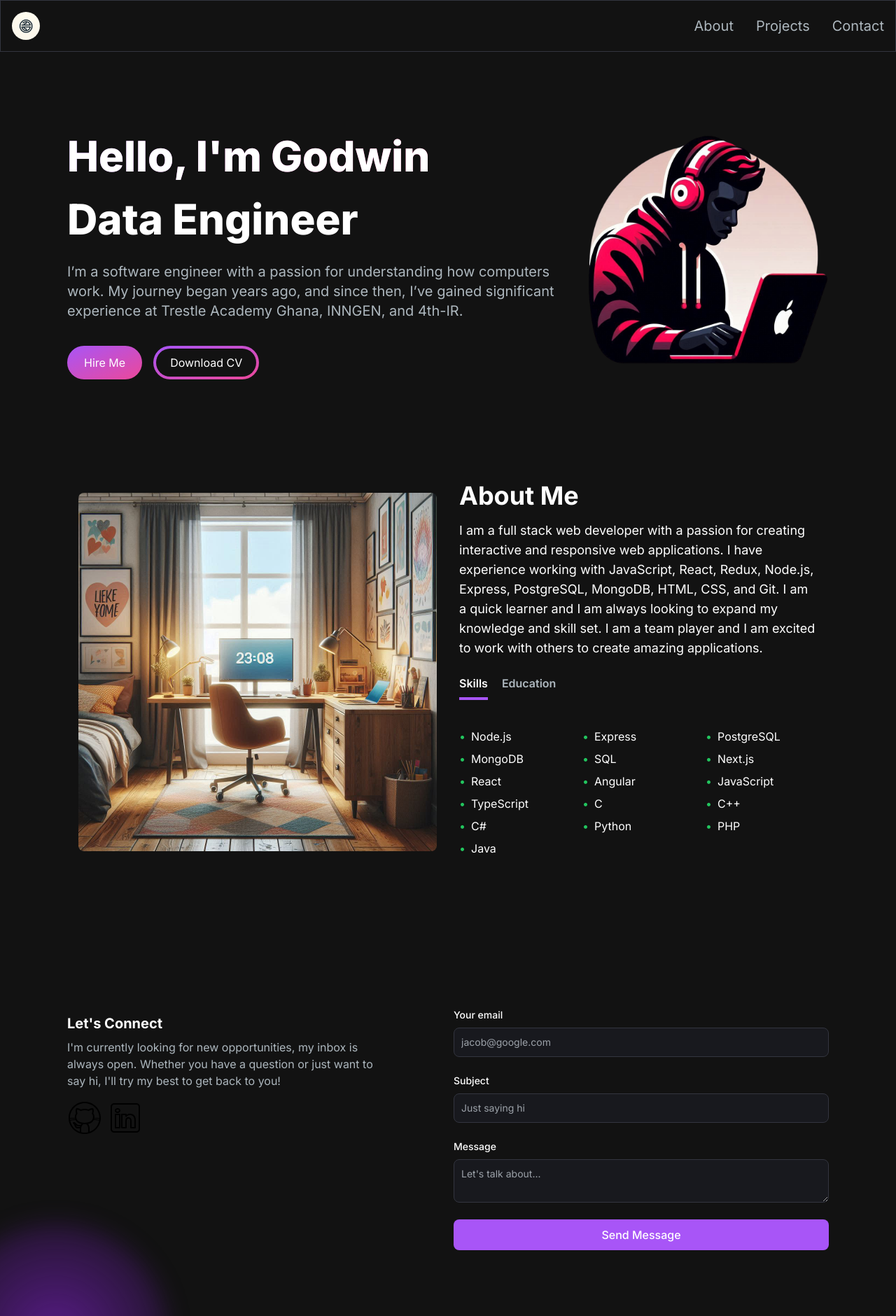
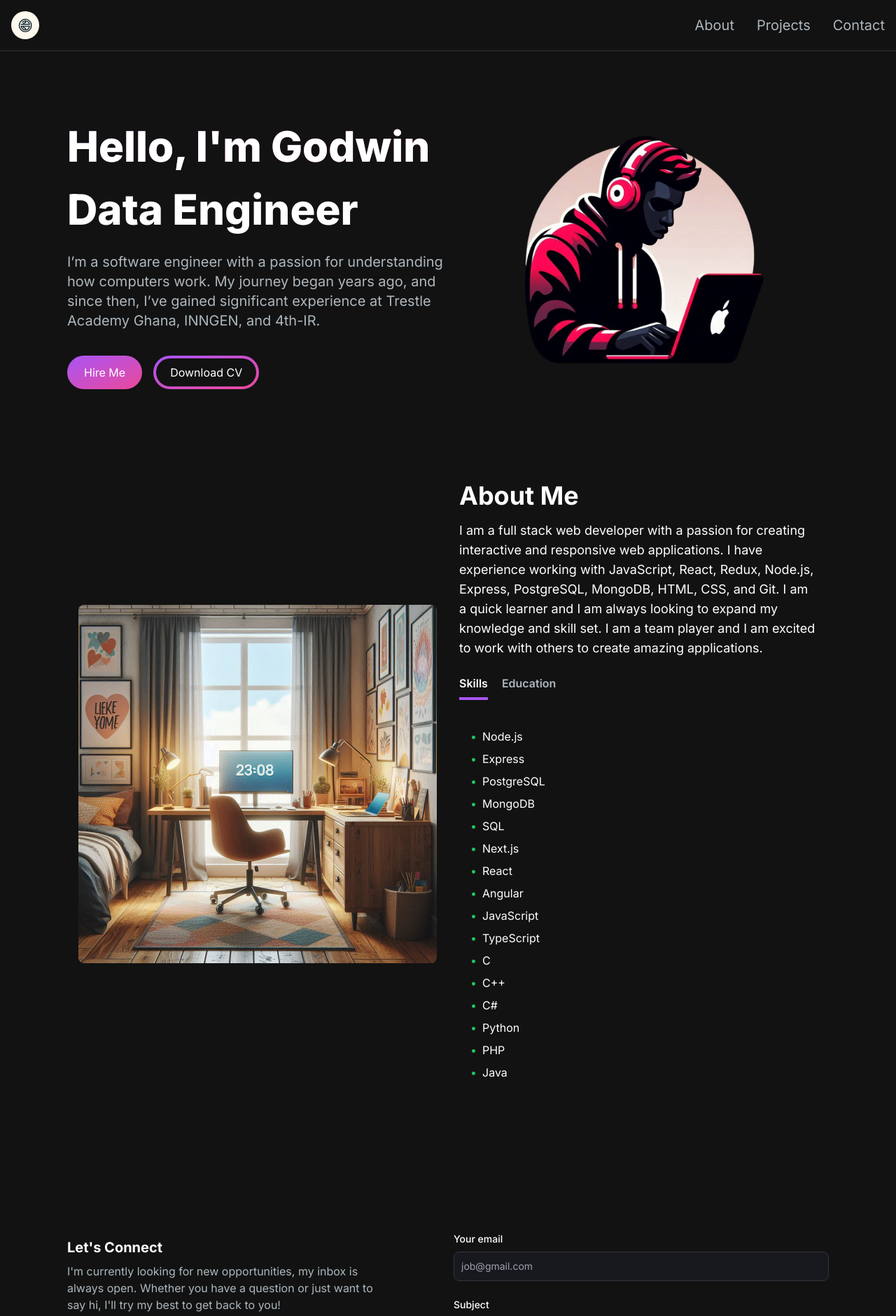
Before and after one commit to sage9705/portfolio, a Next.js app: page / in a window 1280 px wide. Shown: the top 1880 px of the page at 70% size. Built offline with nearby package versions, Linux system fonts and the light colour scheme.

Commit message:
minor updates

```diff
--- a/src/app/components/aboutsection.jsx
+++ b/src/app/components/aboutsection.jsx
@@ -40,13 +40,13 @@ const AboutSection = () => {
 
   const renderContent = (content) => {
     if (content.length === 0) {
-      return null; // Return null if content array is empty
+      return null;
     }
 
     return (
-      <ul className={tab === 'skills' ? "flex flex-wrap -mx-2" : "pl-6"}>
+      <ul className={tab === 'skills' ? "flex flex-wrap mx-2" : "pl-6"}>
         {content.map((item, index) => (
-          <li key={index} className={tab === 'skills' ? "px-2 w-full sm:w-1/2 md:w-1/3 mb-2" : "mb-2"}>
+          <li key={index} className={tab === 'skills' ? "px-2 w-full sm:w-1/2 md:w-2/3 mb-2" : "mb-2"}>
             <span className="flex items-center">
               <span className="mr-2 text-green-500">&#8226;</span>
               {item}
@@ -60,8 +60,8 @@ const AboutSection = () => {
   return (
     <section className="text-white" id="about">
       <div className="container mx-auto px-4 py-8 sm:py-16">
-        <div className="grid grid-cols-1 md:grid-cols-2 gap-8 items-center">
-          <div className="w-full h-auto aspect-square relative">
+        <div className="flex flex-col md:flex-row gap-8 items-center">
+          <div className="w-full md:w-1/2 h-auto aspect-square relative">
             <Image
               src="/images/about-image.jpg"
               layout="fill"
@@ -70,7 +70,7 @@ const AboutSection = () => {
               className="rounded-lg"
             />
           </div>
-          <div className="flex flex-col h-full">
+          <div className="flex flex-col h-full md:w-1/2">
             <h2 className="text-3xl sm:text-4xl font-bold mb-4">About Me</h2>
             <p className="text-base sm:text-lg mb-6">
               I am a full stack web developer with a passion for creating
--- a/src/app/components/emailsection.jsx
+++ b/src/app/components/emailsection.jsx
@@ -53,10 +53,10 @@ const EmailSection = () => {
   return (
     <section
       id="contact"
-      className="grid md:grid-cols-2 my-12 md:my-12 py-24 gap-4 relative"
+      className="flex flex-col md:flex-row my-12 md:my-12 py-24 gap-4 relative"
     >
       <div className="bg-[radial-gradient(ellipse_at_center,_var(--tw-gradient-stops))] from-primary-900 to-transparent rounded-full h-80 w-80 z-0 blur-lg absolute top-3/4 -left-4 transform -translate-x-1/2 -translate-1/2"></div>
-      <div className="z-10">
+      <div className="z-10 flex-1">
         <h5 className="text-xl font-bold text-white my-2">
           Let&apos;s Connect
         </h5>
@@ -66,15 +66,20 @@ const EmailSection = () => {
           try my best to get back to you!
         </p>
         <div className="socials flex flex-row gap-2">
-          <Link href="github.com">
-            <Image src={GithubIcon} alt="Github Icon" />
+          <Link href="https://github.com">
+            <Image src={GithubIcon} alt="Github Icon" height={30} width={30} />
           </Link>
-          <Link href="linkedin.com">
-            <Image src={LinkedinIcon} alt="Linkedin Icon" />
+          <Link href="https://linkedin.com">
+            <Image
+              src={LinkedinIcon}
+              alt="Linkedin Icon"
+              height={30}
+              width={30}
+            />
           </Link>
         </div>
       </div>
-      <div>
+      <div className="z-10 flex-1">
         {emailSubmitted ? (
           <p className="text-green-500 text-sm mt-2">
             Email sent successfully!
@@ -94,7 +99,7 @@ const EmailSection = () => {
                 id="email"
                 required
                 className="bg-[#18191E] border border-[#33353F] placeholder-[#9CA2A9] text-gray-100 text-sm rounded-lg block w-full p-2.5"
-                placeholder="jacob@google.com"
+                placeholder="job@gmail.com"
               />
             </div>
             <div className="mb-6">
@@ -110,7 +115,7 @@ const EmailSection = () => {
                 id="subject"
                 required
                 className="bg-[#18191E] border border-[#33353F] placeholder-[#9CA2A9] text-gray-100 text-sm rounded-lg block w-full p-2.5"
-                placeholder="Just saying hi"
+                placeholder="Hello there!"
               />
             </div>
             <div className="mb-6">
@@ -124,7 +129,7 @@ const EmailSection = () => {
                 name="message"
                 id="message"
                 className="bg-[#18191E] border border-[#33353F] placeholder-[#9CA2A9] text-gray-100 text-sm rounded-lg block w-full p-2.5"
-                placeholder="Let's talk about..."
+                placeholder="Message..."
               />
             </div>
             <button
--- a/src/app/components/footer.jsx
+++ b/src/app/components/footer.jsx
@@ -4,8 +4,8 @@ import Image from "next/image";
 
 const Footer = () => {
   return (
-    <footer className="footer border z-10 border-t-[#33353F] border-l-transparent border-r-transparent text-white">
-      <div className="container p-12 flex justify-between">
+    <footer className="footer">
+      <div className="flex container lg:py-4 flex-wrap items-center justify-between mx-auto px-4 py-2">
         <span>
         <Link
           href={"/"}
--- a/src/app/components/herosection.jsx
+++ b/src/app/components/herosection.jsx
@@ -8,12 +8,12 @@ import Link from "next/link";
 const HeroSection = () => {
   return (
     <section className="lg:py-16">
-      <div className="grid grid-cols-1 sm:grid-cols-12">
+      <div className="flex flex-col sm:flex-row items-center">
         <motion.div
           initial={{ opacity: 0, scale: 0.5 }}
           animate={{ opacity: 1, scale: 1 }}
           transition={{ duration: 0.5 }}
-          className="col-span-8 place-self-center text-center sm:text-left justify-self-start"
+          className="flex-1 text-center sm:text-left"
         >
           <div>
             <h1 className="text-white mb-4 text-4xl sm:text-5xl lg:text-6xl lg:leading-normal font-extrabold">
@@ -40,12 +40,6 @@ const HeroSection = () => {
             <p className="text-[#ADB7BE] text-base sm:text-lg mb-6 lg:text-xl">
               I’m a software engineer with a passion for understanding how computers work. My journey began years ago, and since then, I’ve gained significant experience at Trestle Academy Ghana, INNGEN, and 4th-IR.
             </p>
-          {/* <p className="text-[#ADB7BE] text-base sm:text-lg mb-6 lg:text-xl">
-            At Trestle, during the data engineering training program, I honed my skills, working with tools like Apache Spark, Apache Airflow, and AWS services. I designed efficient data pipelines, solidifying my expertise in Big Data technologies and ETL processes.
-          </p>
-          <p className="text-[#ADB7BE] text-base sm:text-lg mb-6 lg:text-xl">
-            As a Frontend Engineer at INNGEN, I contribute to web development and occasionally dabble in content writing. Recently, I’ve been serving at 4TH-IR, further enriching my frontend development skills and fueling my passion for impactful software solutions.
-          </p> */}
           </div>
           <div>
             <Link
@@ -68,7 +62,7 @@ const HeroSection = () => {
           initial={{ opacity: 0, scale: 0.5 }}
           animate={{ opacity: 1, scale: 1 }}
           transition={{ duration: 0.5 }}
-          className="col-span-4 place-self-center mt-4 lg:mt-0"
+          className="flex-1 flex justify-center mt-4 lg:mt-0"
         >
           <div className="w-[250px] h-[250px] lg:w-[400px] lg:h-[400px] relative">
             <Image
--- a/src/app/components/menuoverlay.jsx
+++ b/src/app/components/menuoverlay.jsx
@@ -1,16 +1,23 @@
 import React from "react";
 import NavLink from "./navlink";
 
-const MenuOverlay = ({ links }) => {
-  return (
-    <ul className="flex flex-col py-4 items-center">
-      {links.map((link, index) => (
-        <li key={index}>
-          <NavLink href={link.path} title={link.title} />
-        </li>
-      ))}
-    </ul>
-  );
-};
+const MenuOverlay = ({ links, closeMenu }) => (
+  <div className="absolute top-full left-0 right-0 bg-[#121212] shadow-md">
+    <nav>
+      <ul className="flex flex-col items-center py-4">
+        {links.map((link) => (
+          <li key={link.path} className="w-full">
+            <NavLink
+              href={link.path}
+              title={link.title}
+              className="block py-2 px-4 text-center text-white hover:bg-[#1e1e1e] transition-colors w-full"
+              onClick={closeMenu}
+            />
+          </li>
+        ))}
+      </ul>
+    </nav>
+  </div>
+);
 
 export default MenuOverlay;
--- a/src/app/components/navbar.jsx
+++ b/src/app/components/navbar.jsx
@@ -1,71 +1,61 @@
 "use client";
+
 import Link from "next/link";
-import React, { useState } from "react";
+import React, { useState, useCallback } from "react";
 import NavLink from "./navlink";
 import { Bars3Icon, XMarkIcon } from "@heroicons/react/24/solid";
 import MenuOverlay from "./menuoverlay";
 import Image from "next/image";
 
 const navLinks = [
-  {
-    title: "About",
-    path: "#about",
-  },
-  {
-    title: "Projects",
-    path: "#projects",
-  },
-  {
-    title: "Contact",
-    path: "#contact",
-  },
+  { title: "About", path: "#about" },
+  { title: "Projects", path: "#projects" },
+  { title: "Contact", path: "#contact" },
 ];
 
 const Navbar = () => {
   const [navbarOpen, setNavbarOpen] = useState(false);
 
+  const toggleNavbar = useCallback(() => {
+    setNavbarOpen(prev => !prev);
+  }, []);
+
   return (
-    <nav className="fixed mx-auto border border-[#33353F] top-0 left-0 right-0 z-10 bg-[#121212] bg-opacity-100">
-      <div className="flex container lg:py-4 flex-wrap items-center justify-between mx-auto px-4 py-2">
-        <Link
-          href={"/"}
-        >
+    <nav className="fixed top-0 left-0 right-0 z-10 bg-[#121212] bg-opacity-100 border-b border-[#33353F]">
+      <div className="container mx-auto px-4 py-2 lg:py-4 flex items-center justify-between">
+        <Link href="/" className="flex items-center">
           <Image
             src="/images/logo.jpg"
             alt="logo"
-              className="rounded-[50%]"
+            className="rounded-full"
             width={40}
             height={40}
           />
         </Link>
-        <div className="mobile-menu block md:hidden">
-          {!navbarOpen ? (
+        <div className="md:hidden">
           <button
-              onClick={() => setNavbarOpen(true)}
-              className="flex items-center px-3 py-2 border rounded border-slate-200 text-slate-200 hover:text-white hover:border-white"
+            onClick={toggleNavbar}
+            className="p-2 text-slate-200 hover:text-white focus:outline-none focus:ring-2 focus:ring-slate-200"
+            aria-label="Toggle menu"
           >
-              <Bars3Icon className="h-5 w-5" />
+            {navbarOpen ? (
+              <XMarkIcon className="h-6 w-6" />
+            ) : (
+              <Bars3Icon className="h-6 w-6" />
+            )}
           </button>
-          ) : (
-            <button
-              onClick={() => setNavbarOpen(false)}
-              className="flex items-center px-3 py-2 border rounded border-slate-200 text-slate-200 hover:text-white hover:border-white"
-            >
-              <XMarkIcon className="h-5 w-5" />
-            </button>
-          )}
         </div>
-        <div className="menu hidden md:block md:w-auto" id="navbar">
-          <ul className="flex p-4 md:p-0 md:flex-row md:space-x-8 mt-0">
-            {navLinks.map((link, index) => (
-              <li key={index}>
+        <div className="hidden md:block">
+          <ul className="flex space-x-8">
+            {navLinks.map((link) => (
+              <li key={link.title}>
                 <NavLink href={link.path} title={link.title} />
               </li>
             ))}
           </ul>
         </div>
       </div>
-      {navbarOpen ? <MenuOverlay links={navLinks} /> : null}
+      {navbarOpen && <MenuOverlay links={navLinks} />}
     </nav>
   );
 };
--- a/src/app/page.tsx
+++ b/src/app/page.tsx
@@ -11,7 +11,7 @@ export default function Home() {
       <HeroSection />
       <AboutSection />
       <EmailSection />
-      <Footer />
+      {/* <Footer /> */}
     </main>
   );
 }
```
Lines whose indentation alone changed are shown as unchanged.
